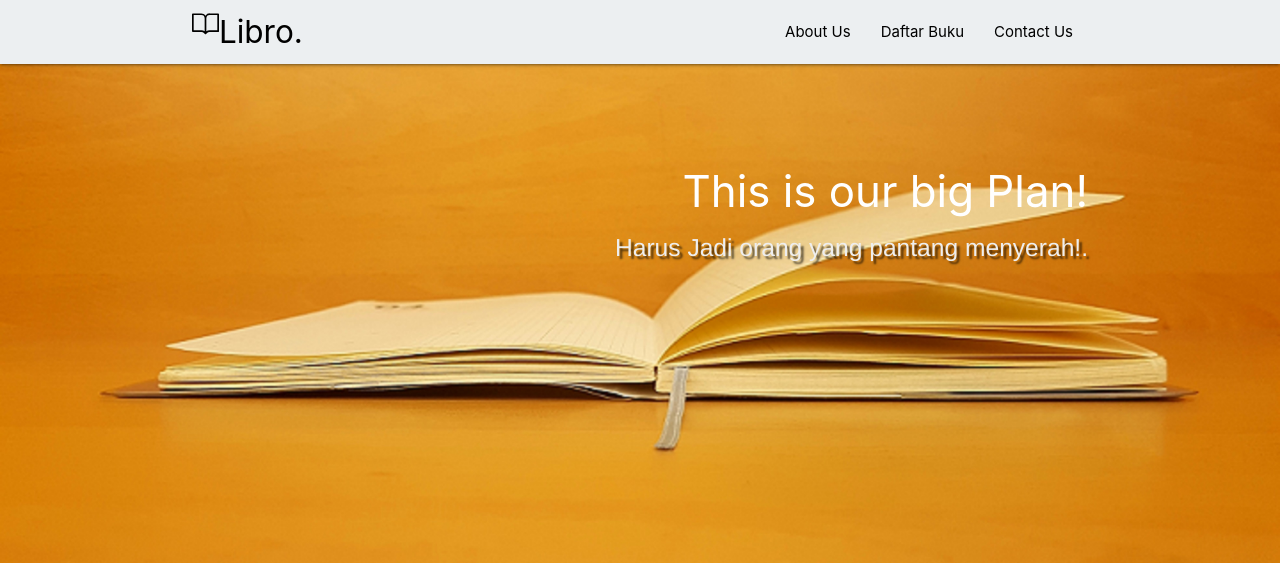
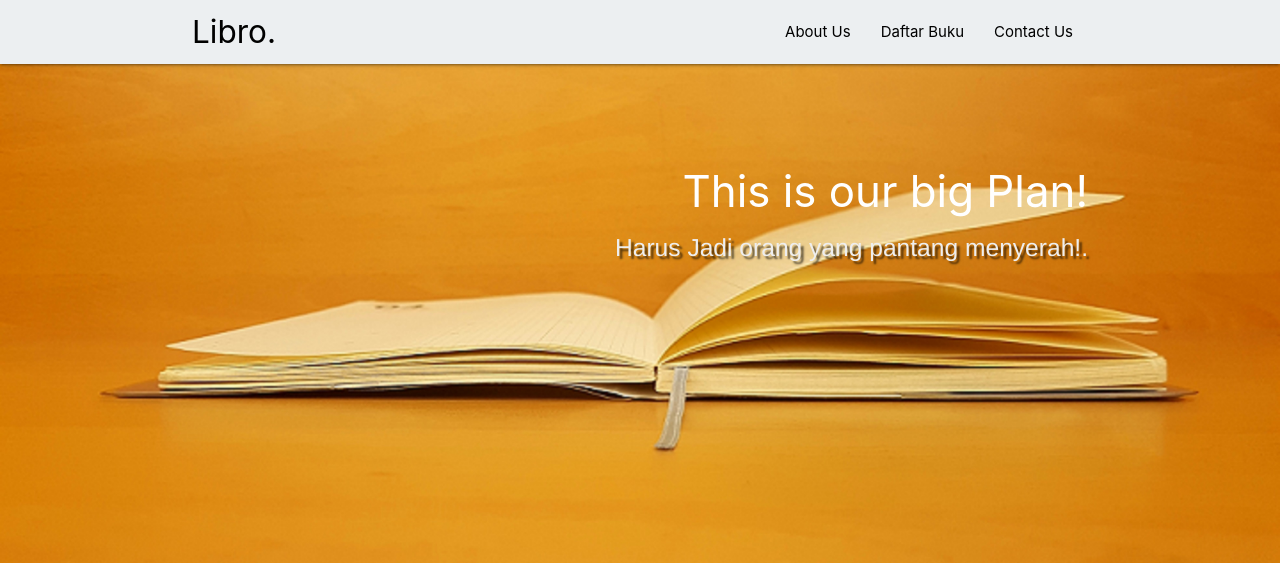
Before and after one commit to afrizalfadillah1808/pw2021_203040075, a PHP site: page / in a window 1280 px wide. Shown: the top 563 px of the page. Run offline with PHP 8.4, Linux system fonts and the light colour scheme; data comes from the database, SQL or seed files in the repository; data that the repository does not hold is empty; some libraries are stand-ins or nearby versions.

Commit message:
update tubes

```diff
--- a/tubes/index.php
+++ b/tubes/index.php
@@ -36,7 +36,6 @@ $buku = query("SELECT * FROM buku");
     <nav class="place c2" style="background-color: #eceff1 ;">
       <div class="container">
         <div class="nav-wrapper">
-          <img src="assets/img/book.svg" style="width: 3%" class="responsive-img">
           <a href="#home" class="brand-logo" style="color: black;">Libro.</a>
           <a href="#" data-target="mobile-nav" class="sidenav-trigger"><i class="material-icons">menu</i></a>
           <ul class="right hide-on-med-and-down">
```
